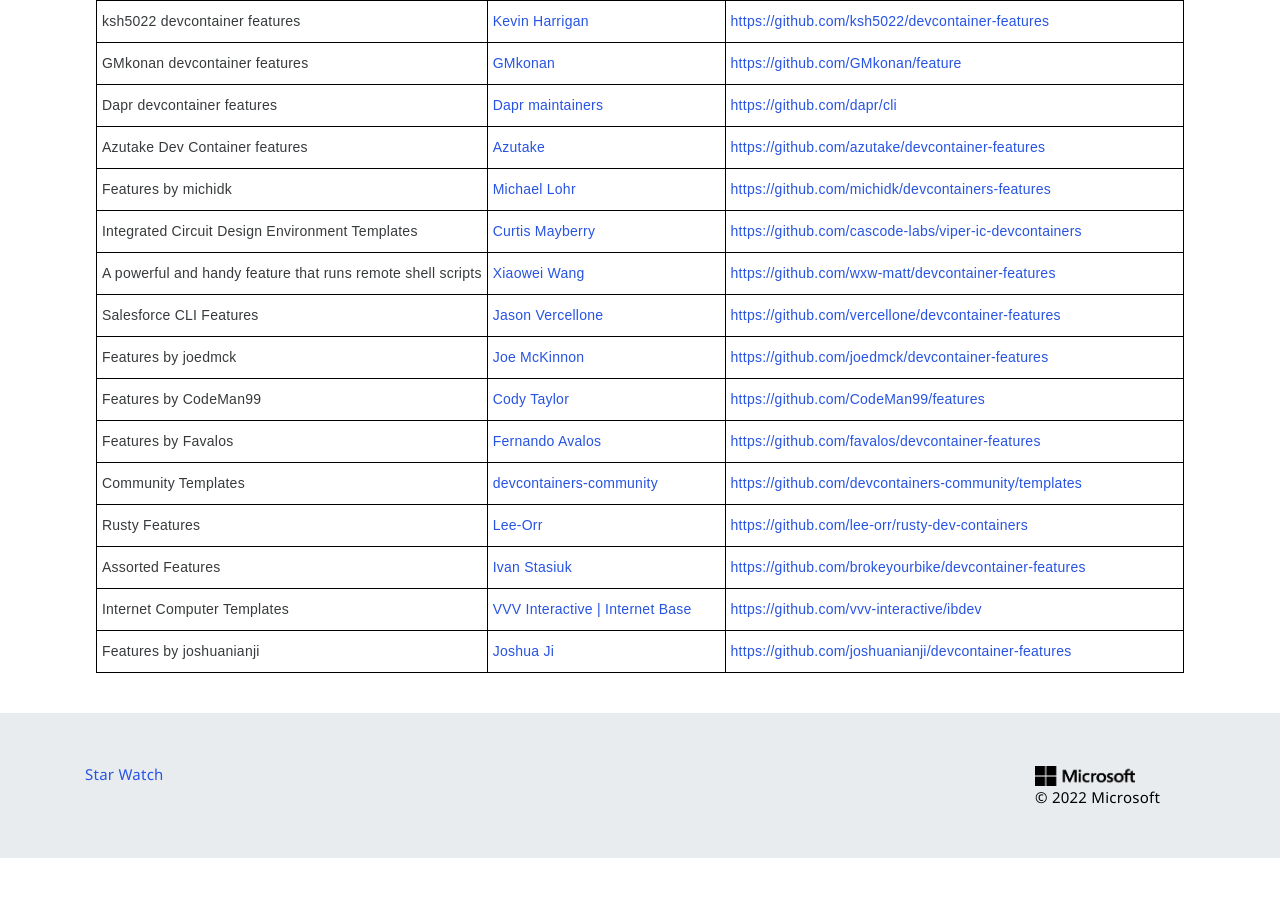
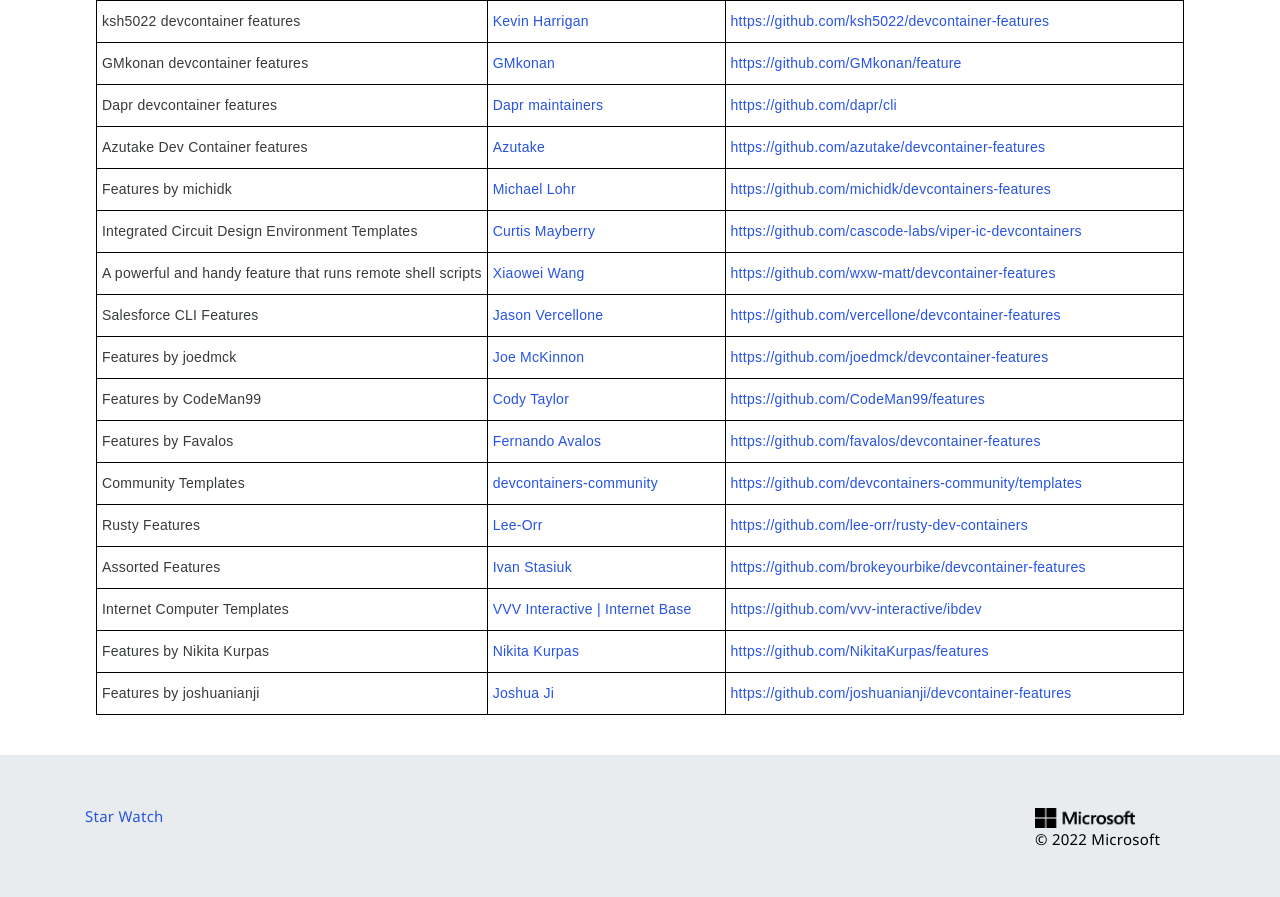
Before and after one commit to devcontainers/devcontainers.github.io, a Jekyll site: the page built from collections.html, in a window 1280 px wide and 900 px high, scrolled down 3274 px. Shown: the top 897 px of the window. Built offline with Jekyll 4.4.1, drawn with Linux system fonts in a browser that asks for light colours; nearby versions of some CDN libraries; comment, search, counter and statistics services are not loaded; before the commit the page ends 4132 px from its top, so only the background shows below that.

Commit message:
Add NikitaKurpas/features (#218)
* Update collection-index.yml

Add NikitaKurpas/features

* Make ociReference lower case

Co-authored-by: Samruddhi Khandale <samruddhikhandale@github.com>

---------

Co-authored-by: Samruddhi Khandale <samruddhikhandale@github.com>

```diff
--- a/_data/collection-index.yml
+++ b/_data/collection-index.yml
@@ -423,6 +423,11 @@
   contact: https://github.com/vvv-interactive/ibdev/issues
   repository: https://github.com/vvv-interactive/ibdev
   ociReference: ghcr.io/vvv-interactive/ibdev
+- name: Features by Nikita Kurpas
+  maintainer: Nikita Kurpas
+  contact: https://github.com/NikitaKurpas/features/issues
+  repository: https://github.com/NikitaKurpas/features
+  ociReference: ghcr.io/nikitakurpas/features
 - name: Features by joshuanianji
   maintainer: Joshua Ji
   contact: https://github.com/joshuanianji/devcontainer-features/issues
```
